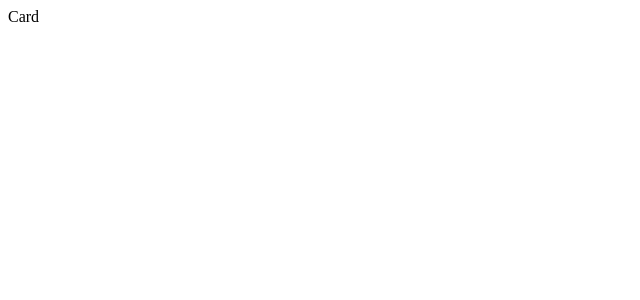
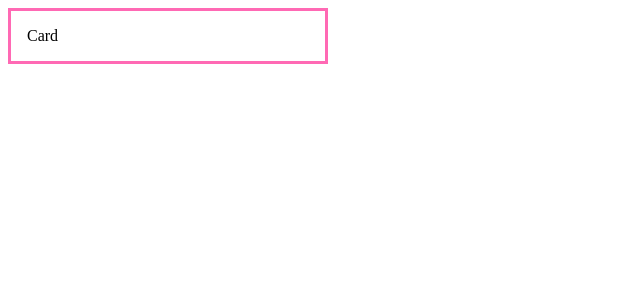
Before and after one commit to Mattwwilson34/firebase-library-app, a React (Create React App) app: page / in a window 1280 px wide. Shown: the top 300 px of the page, without its empty margins (0-640 px from the left). Built offline with nearby package versions, Linux system fonts and the light colour scheme.

Commit message:
Added Card Style

```diff
--- a/src/App.css
+++ b/src/App.css
@@ -0,0 +1,16 @@
+*,
+*:before,
+*:after {
+  box-sizing: border-box;
+}
+
+html,
+body {
+  height: 100vh;
+}
+
+.Card {
+  padding: 1rem;
+  width: 20rem;
+  border: 3px solid hotpink;
+}
--- a/src/Components/Card/Card.jsx
+++ b/src/Components/Card/Card.jsx
@@ -1,3 +1,5 @@
+import '../../App.css';
+
 const Card = (props) => {
   return <div className='Card'>Card</div>;
 };
```
